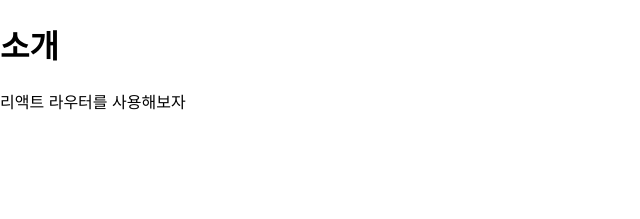
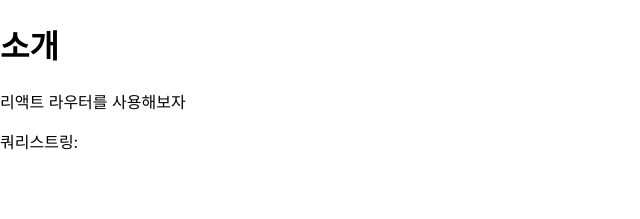
Before and after one commit to HiJiho/router-tutorial, a React (Create React App) app: page /about in a window 1280 px wide. Shown: the top 219 px of the page, without its empty margins (0-640 px from the left). Built offline with nearby package versions, Linux system fonts and the light colour scheme.

Commit message:
쿼리스트링 띄우기

```diff
--- a/src/pages/About.js
+++ b/src/pages/About.js
@@ -1,8 +1,13 @@
+import { useLocation } from "react-router-dom";
+
 const About = () => {
+	const location = useLocation();
+
 	return (
 		<div>
 			<h1>소개</h1>
 			<p>리액트 라우터를 사용해보자</p>
+			<p>쿼리스트링: {location.search}</p>
 		</div>
 	);
 };
```
